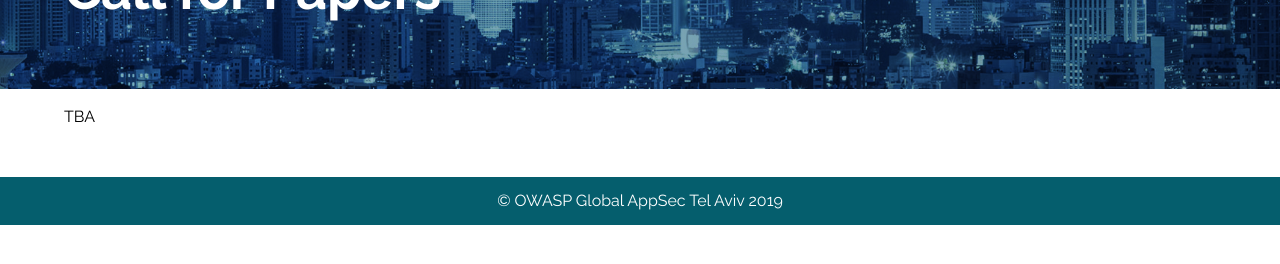
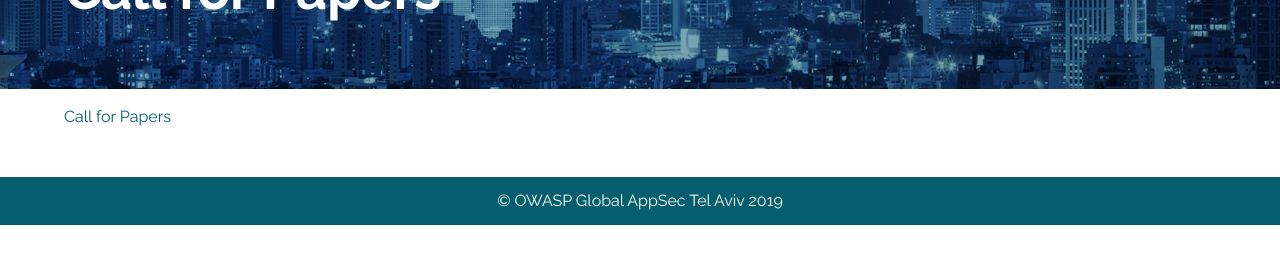
Before and after one commit to OWASP/AppSecTLV2019, a Jekyll site: the page built from program/call-for-papers.md, in a window 1280 px wide. Shown: the part 291-555 px from the top of the page. Built offline with Jekyll 4.4.1, drawn with Linux system fonts in a browser that asks for light colours.

Commit message:
Add links

```diff
--- a/program/call-for-papers.md
+++ b/program/call-for-papers.md
@@ -1,4 +1,4 @@
 ---
 title: Call for Papers
 ---
-TBA
+<a href="https://owasp.submittable.com/submit/132865/global-appsec-tel-aviv-2019-call-for-papers" target="_blank">Call for Papers</a>
```
Also changed, not shown: program/call-for-trainings.md (+1 -1 lines).
